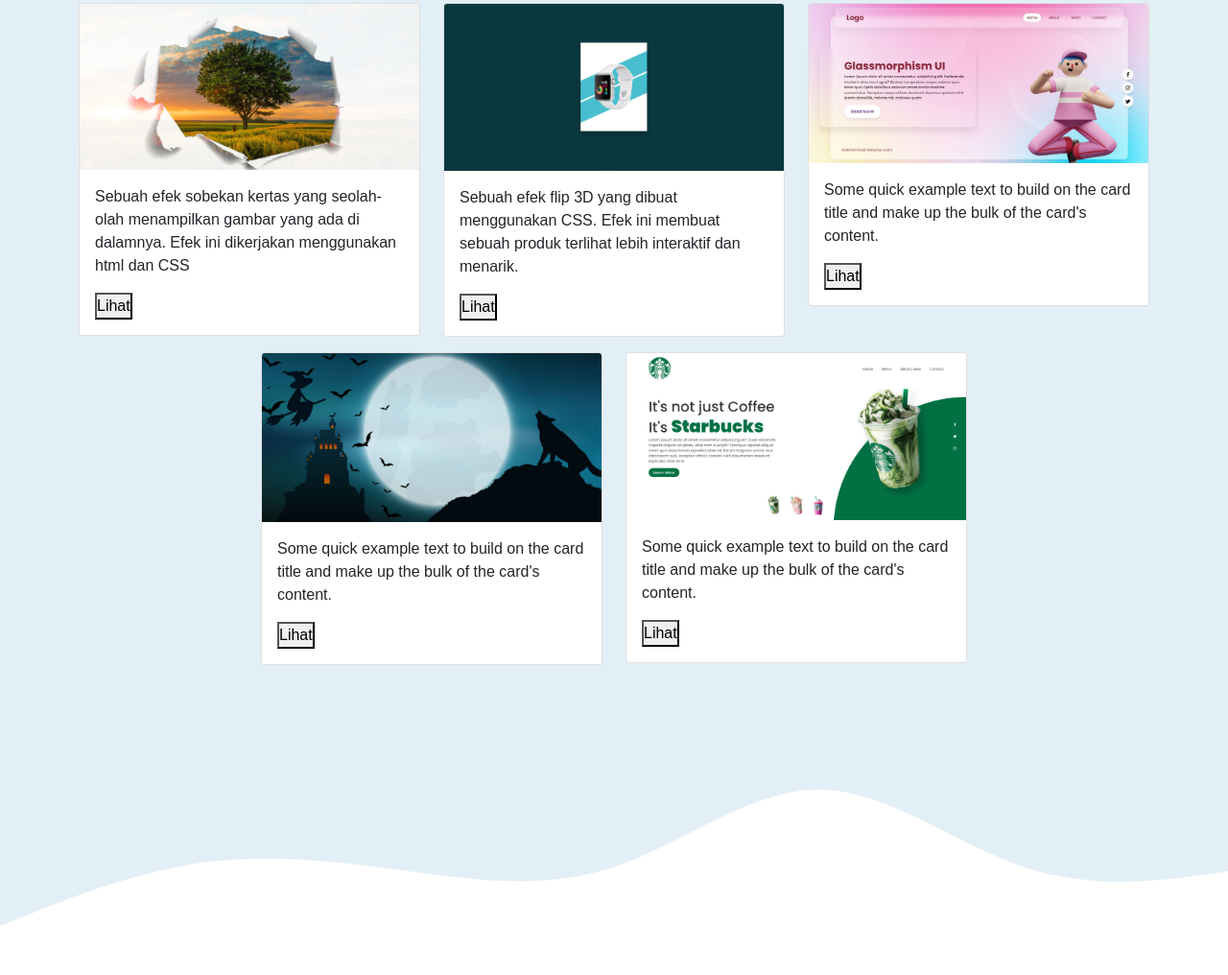
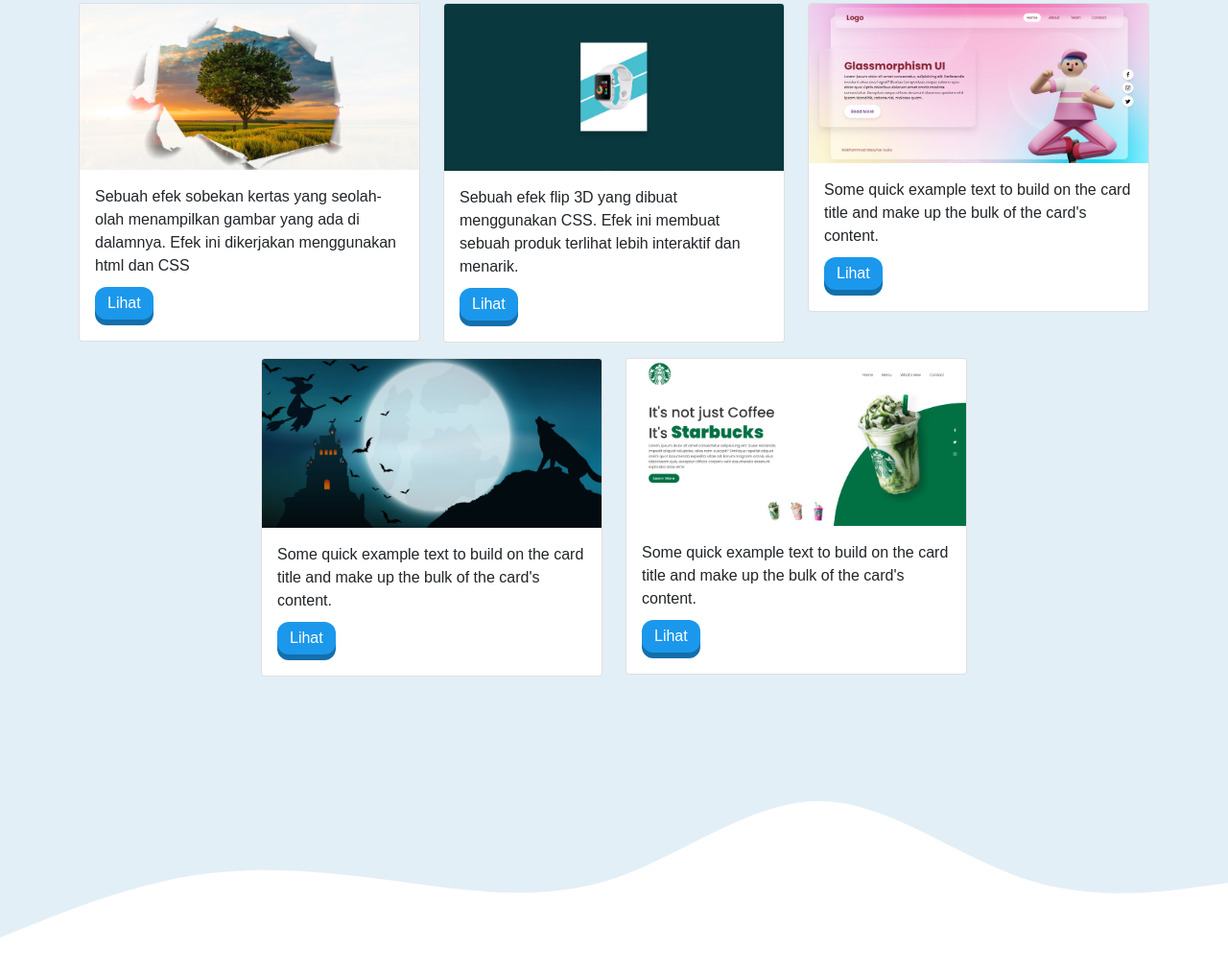
Before and after one commit to MazzharA/mazzhara.github.io, a plain HTML site: page index.html in a window 1280 px wide. Shown: the part 1584-2600 px from the top of the page at 96% size. Drawn offline with nearby package versions, Linux system fonts and the light colour scheme; a web font is replaced by a local one.

Commit message:
Update style.css

```diff
--- a/style.css
+++ b/style.css
@@ -6,6 +6,27 @@
 }
 #projects {
   background-color: #bad9e969;
+}
+.pushable {
+  background: rgb(19, 111, 172);
+  border-radius: 12px;
+  border: none;
+  padding: 0;
+  cursor: pointer;
+  outline-offset: 4px;
+}
+.front {
+  display: block;
+  padding: 5px 13px;
+  border-radius: 12px;
+  font-size: 1rem;
+  background: rgb(27, 152, 235);
+  color: white;
+  transform: translateY(-6px);
+}
+
+.pushable:active .front {
+  transform: translateY(-2px);
 }
 
 section {
```
